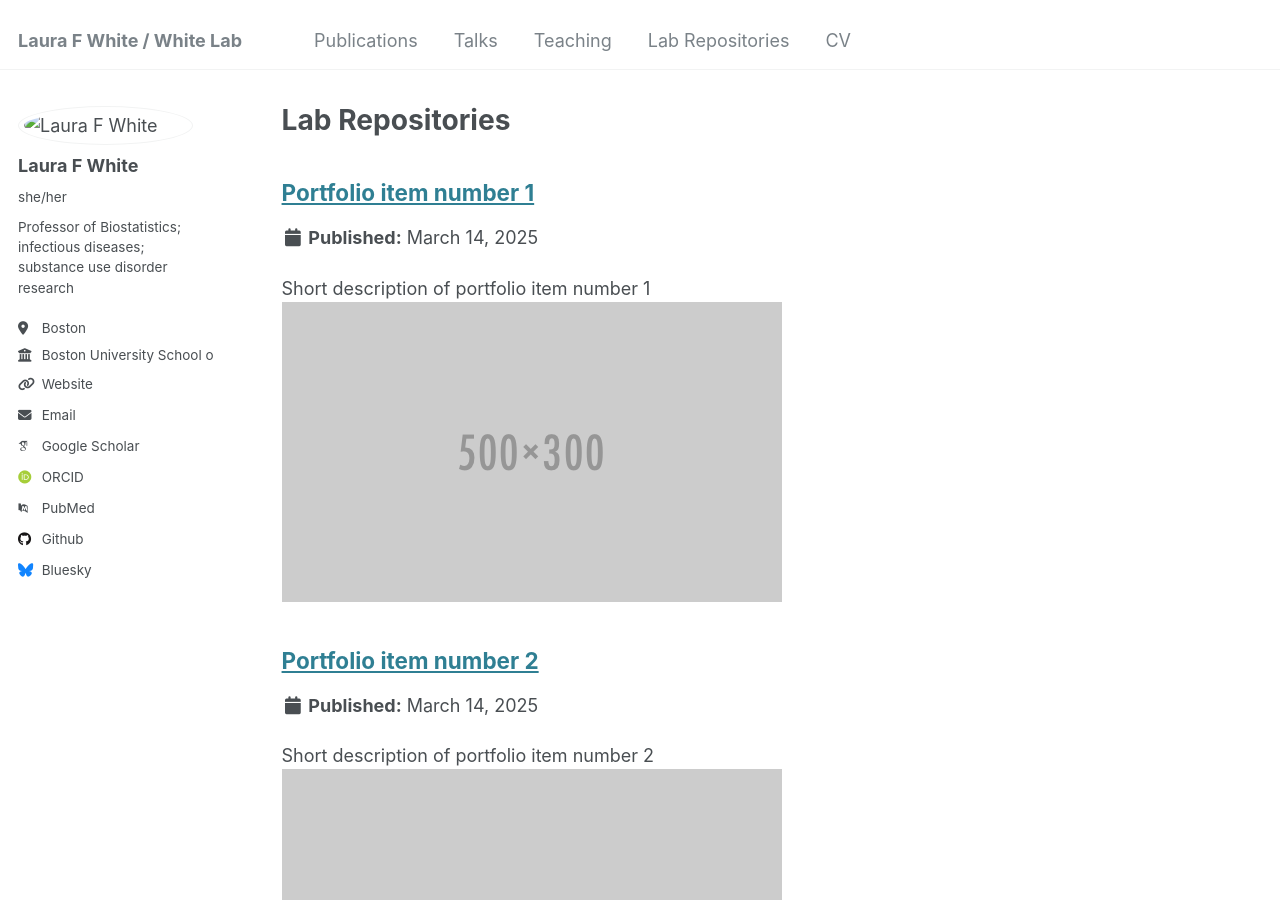
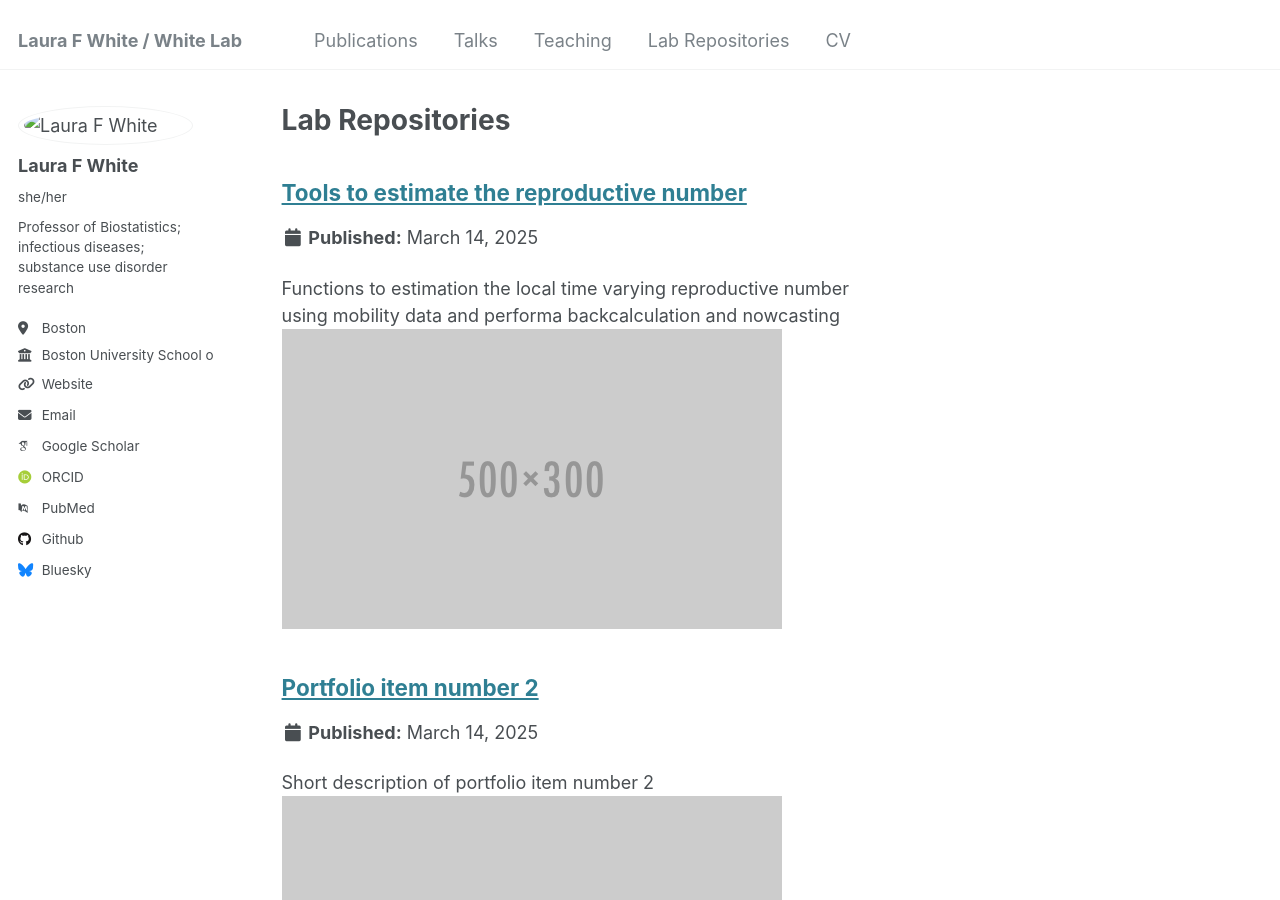
Before and after one commit to LauraFWhiteLab/LauraFWhiteLab.github.io, a Jekyll site: the page built from _pages/portfolio.html, in a window 1280 px wide and 900 px high. Built offline with Jekyll 4.4.1, drawn with Linux system fonts in a browser that asks for light colours; some web fonts are replaced.

Commit message:
Update portfolio-1.md
adding first repo

```diff
--- a/_portfolio/portfolio-1.md
+++ b/_portfolio/portfolio-1.md
@@ -1,6 +1,6 @@
 ---
-title: "Portfolio item number 1"
-excerpt: "Short description of portfolio item number 1<br/><img src='/images/500x300.png'>"
+title: "Tools to estimate the reproductive number"
+excerpt: "Functions to estimation the local time varying reproductive number using mobility data and performa backcalculation and nowcasting<br/><img src='/images/500x300.png'>"
 collection: portfolio
 ---
 
```
